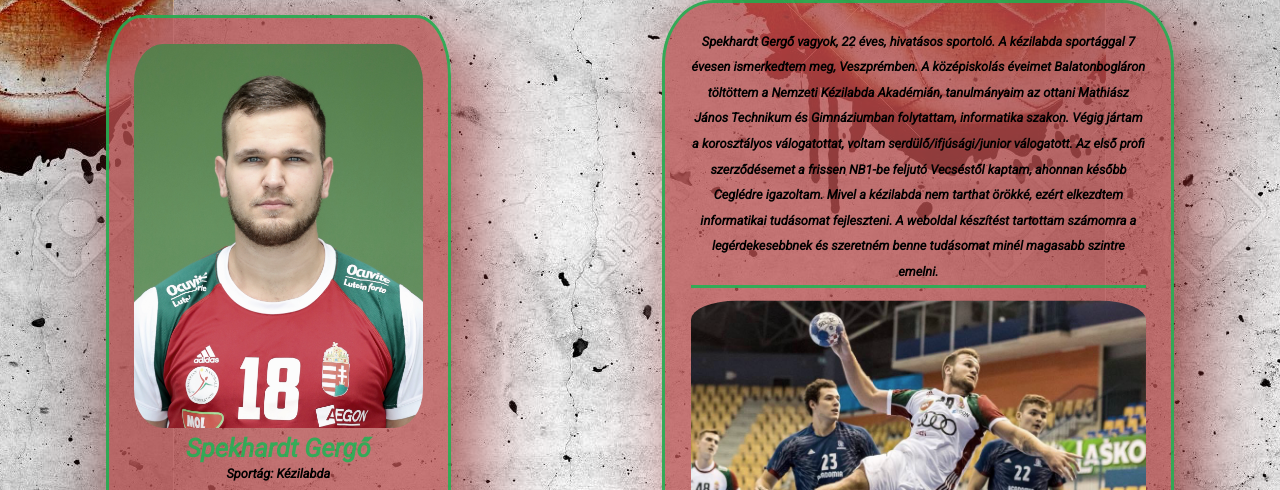
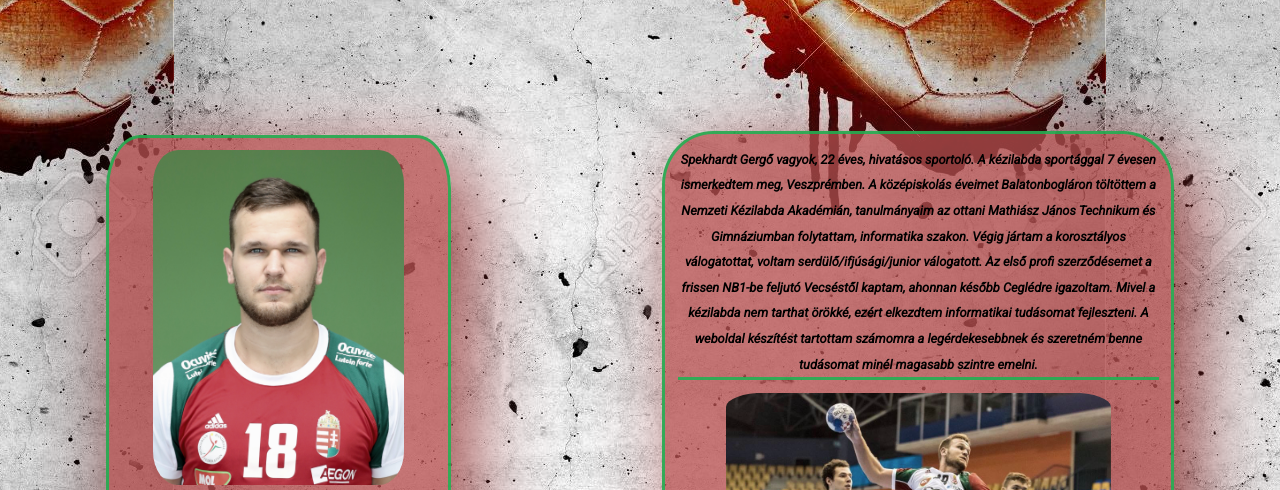
Before and after one commit to spekigrg/about-me, a plain HTML site: page index.html in a window 1280 px wide. Shown: the top 490 px of the page. Drawn offline with Linux system fonts and the light colour scheme.

Commit message:
add base file structure

```diff
--- a/main.css
+++ b/main.css
@@ -14,6 +14,7 @@ body {
     display: flex;
     justify-content: center;
     align-items: center;
+    min-height: 100vh;
 
 }
 
@@ -29,19 +30,21 @@ body {
     height: auto;
     float: left;
     line-height: 2vw;
-    padding: 2vw;
+    padding: 1vw;
+
   }
 
 .content {
     max-width: 40%;
     height: auto;
     float: left;
-    padding: 2vw;
+    padding: 1vw;
+
  }
 
 
 .profile-img {
-    max-width: 100%;
+    max-width: 80%;
     height: auto;
     border-radius: 10%;
     filter: grayscale(30%);
@@ -54,7 +57,7 @@ body {
 }
 
 .second-img {
-  max-width: 100%;
+  max-width: 80%;
   height: auto;
   padding-top: 1vw;
   border-radius: 10%;
```
